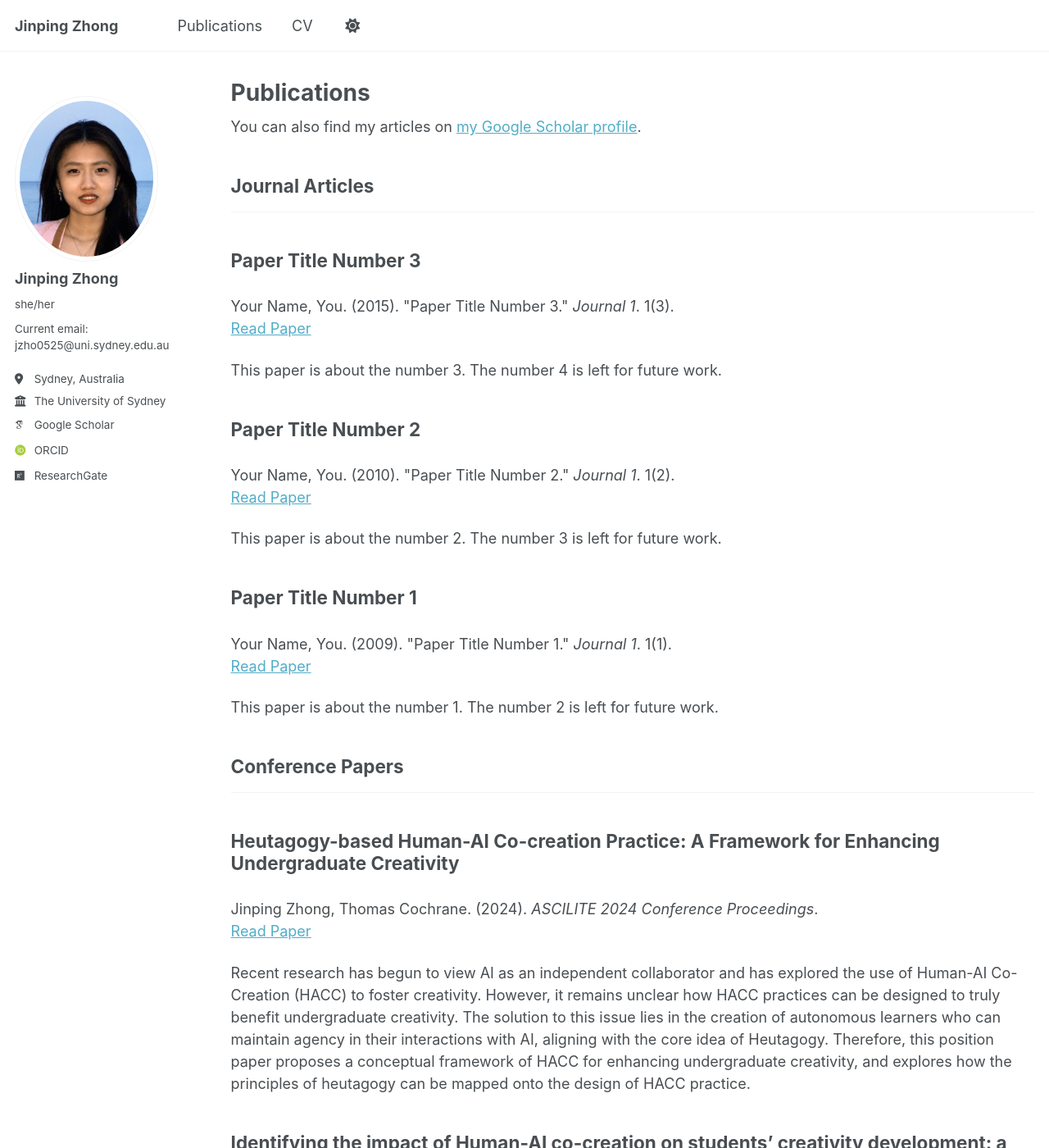
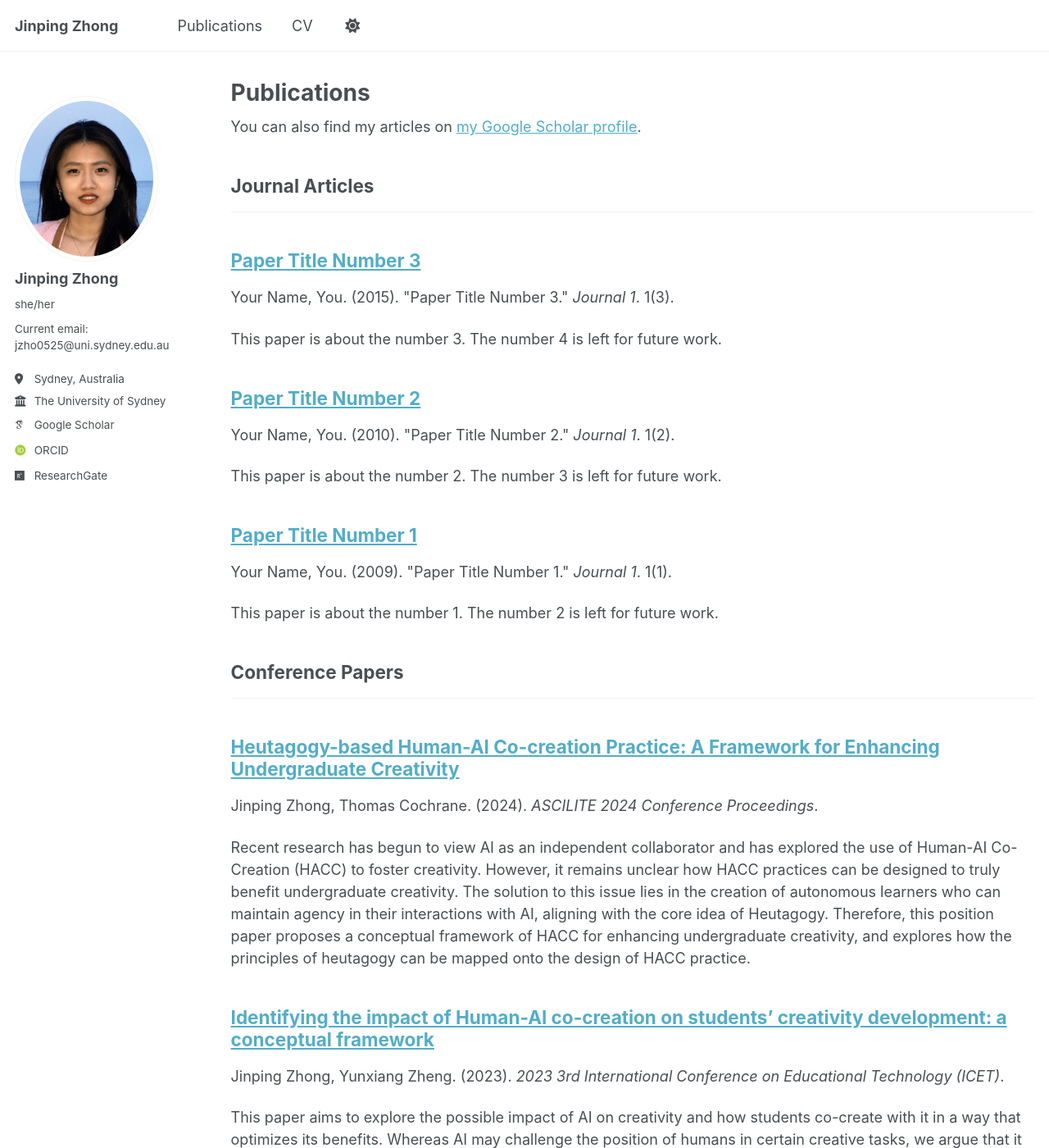
Before and after one commit to kimpink98/jp-zhong, a Jekyll site: the page built from _pages/publications.html, in a window 1280 px wide and 1400 px high. Shown: the whole window at 82% size. Built offline with Jekyll 4.4.1, drawn with Linux system fonts in a browser that asks for light colours; some web fonts are replaced; a script that is not in the unit is left out.

Commit message:
Update archive-single.html
去掉read paper

```diff
--- a/_includes/archive-single.html
+++ b/_includes/archive-single.html
@@ -34,9 +34,9 @@
       {% endif %}
       -->
       {% if post.link %}
-        <p>{{ title }}</p>
+        <a href="{{ post.paperurl }}">{{ title }}</a>
       {% else %}
-        <p>{{ title }}</p>
+        <a href="{{ post.paperurl }}">{{ title }}</a>
       {% endif %}
     </h2>
 
@@ -47,7 +47,7 @@
         {% if post.collection == 'teaching' %}
           <p> {{ post.type }}, <i>{{ post.venue }}</i>, {{ post.date | default: "1900-01-01" | date: "%Y" }} </p>
         {% elsif post.collection == 'publications' %}
-          <p> {{ post.citation }} <br /> <a href="{{ post.paperurl }}">Read Paper</a> </p>
+          <p> {{ post.citation }} </p>
         {% elsif post.date %}
          <p class="page__date"><strong><i class="fa fa-fw fa-calendar" aria-hidden="true"></i> {{ site.data.ui-text[site.locale].date_label | default: "Published:" }}</strong> <time datetime="{{ post.date | default: "1900-01-01" | date_to_xmlschema }}">{{ post.date | default: "1900-01-01" | date: "%B %d, %Y" }}</time></p>
         {% endif %}
```
